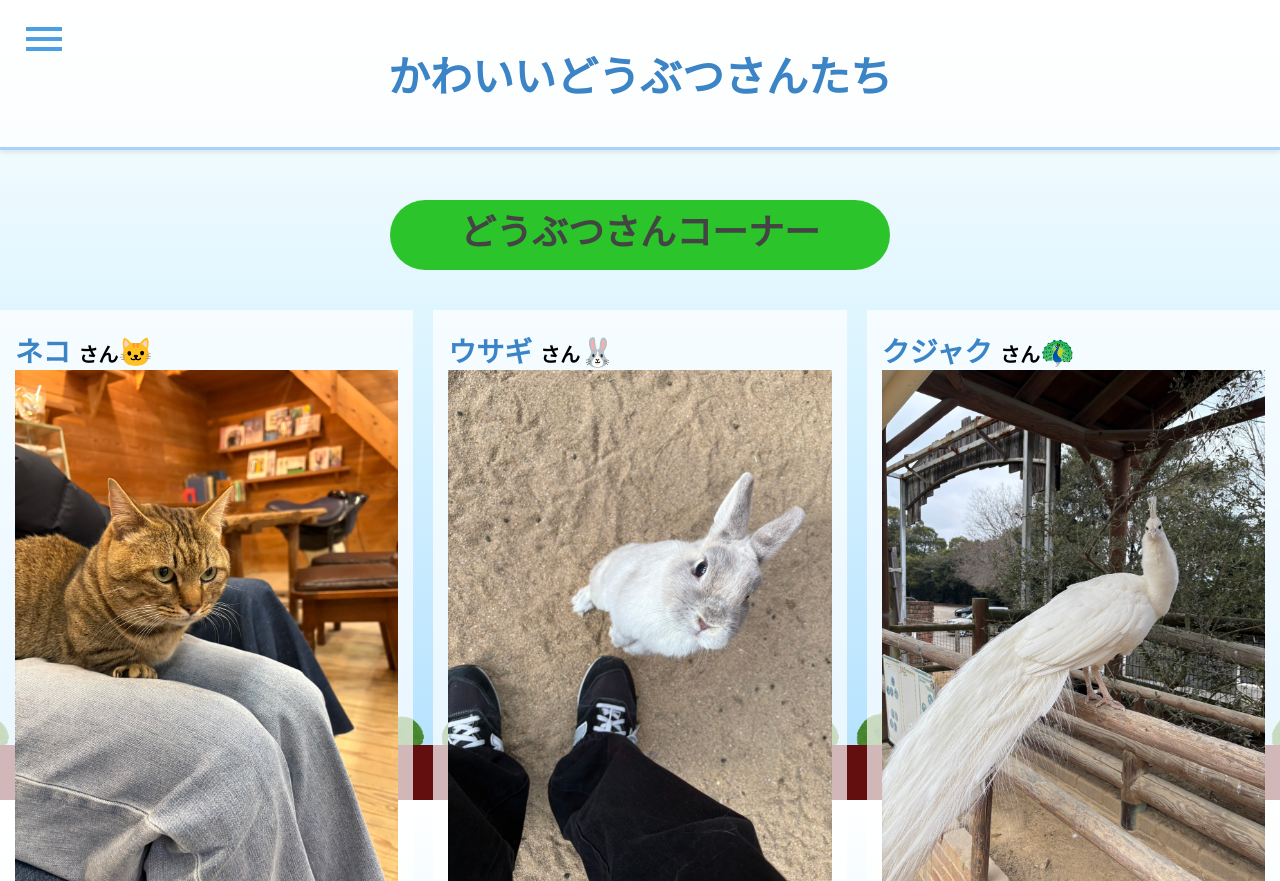
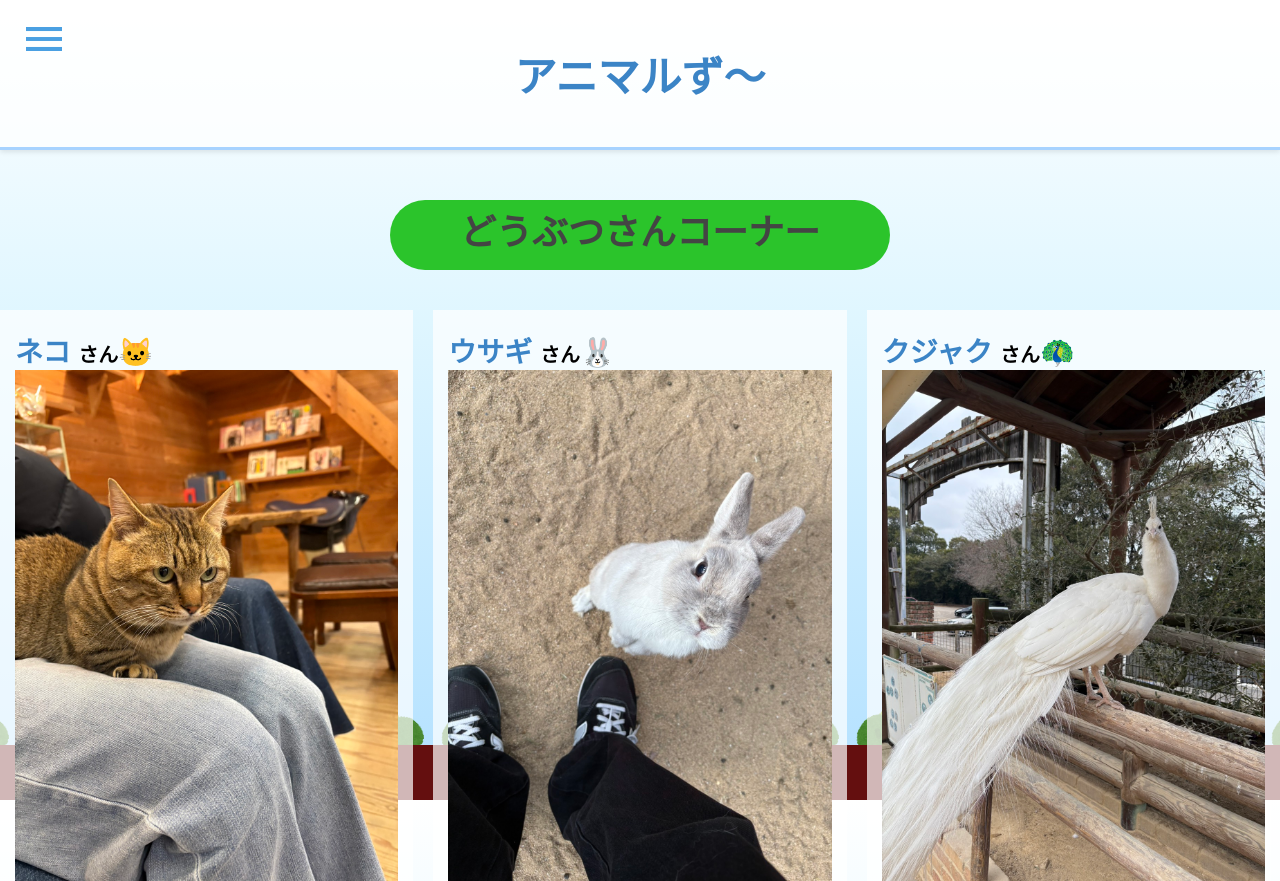
Before and after one commit to ayu37sasa2/animal, a plain HTML site: page index.html in a window 1280 px wide. Shown: the top 881 px of the page. Drawn offline with Linux system fonts and the light colour scheme; a web font is replaced by a local one.

Commit message:
Add files via upload

```diff
--- a/index.html
+++ b/index.html
@@ -24,7 +24,7 @@
             </span>
         </div>
 
-        <h1><a href="#">かわいいどうぶつさんたち</a></h1>
+        <h1><a href="#">アニマルず～</a></h1>
 
         <div class="overlay">
             <!-- マテリアルアイコン　ばつ -->
```
